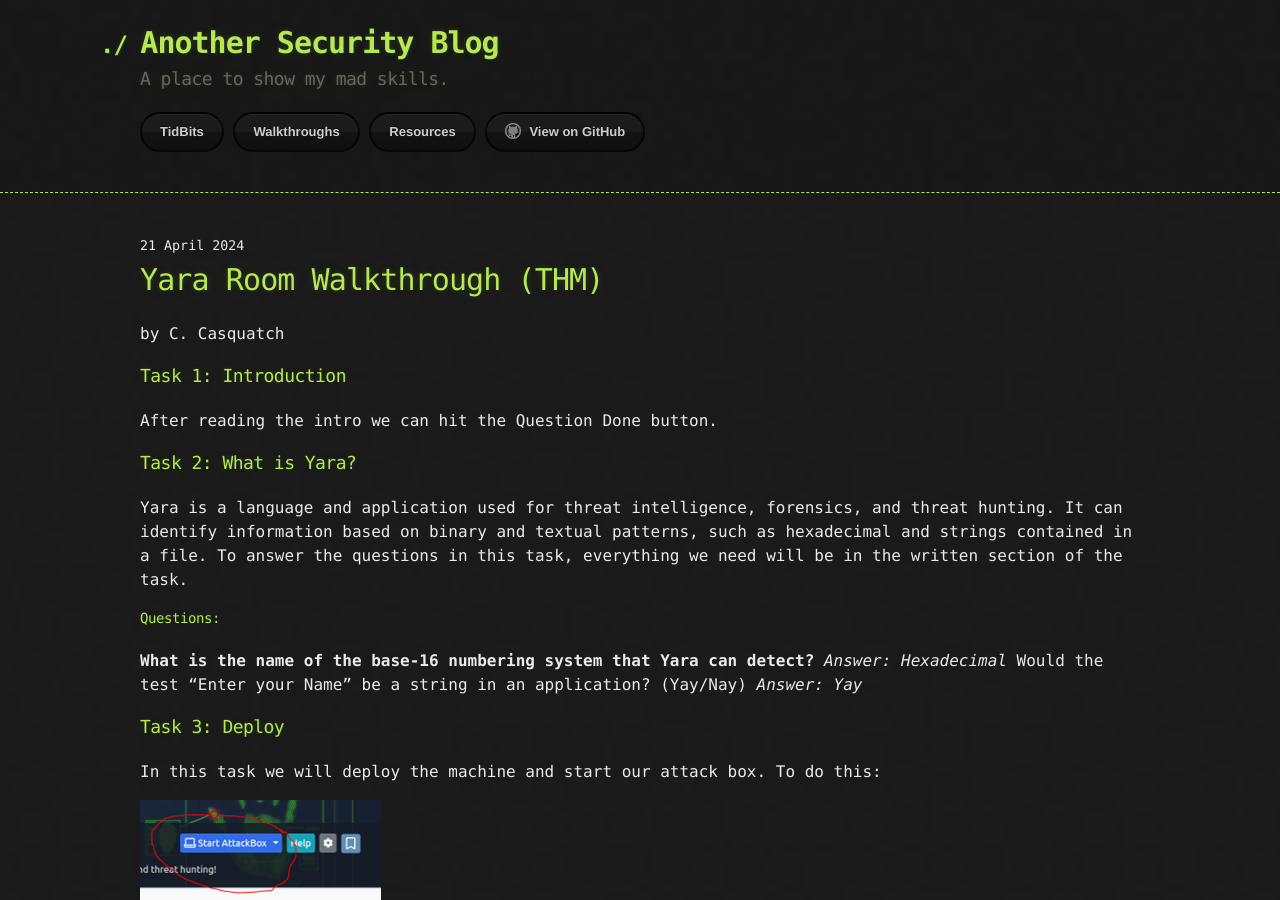
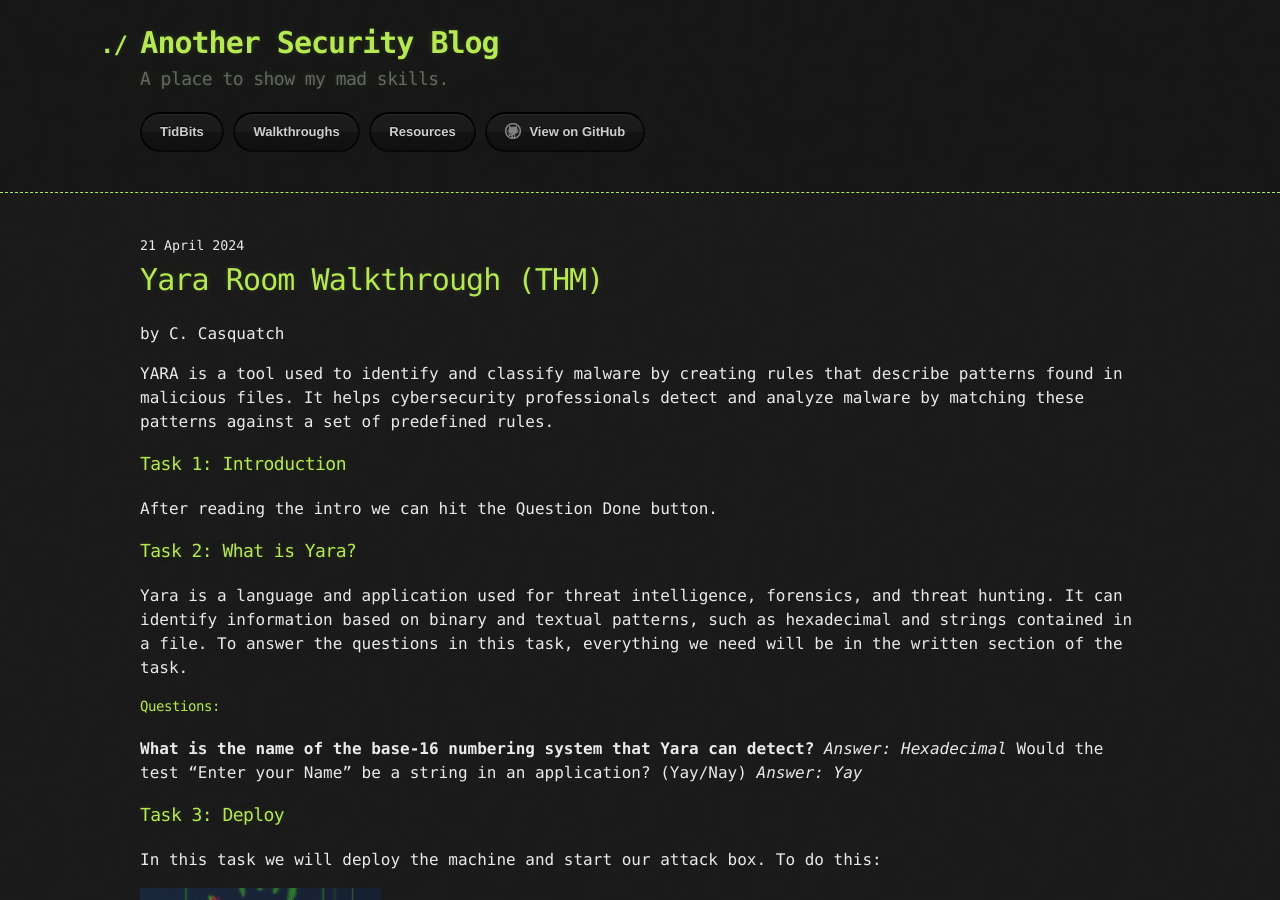
Before and after one commit to CyberCasquatch/cybercasquatch.github.io, a Jekyll site: the page built from _posts/Walkthroughs/2024-09-03-Yara-Walkthrough.markdown, in a window 1280 px wide and 900 px high. Built offline with Jekyll 4.4.1, drawn with Linux system fonts in a browser that asks for light colours.

Commit message:
Update 2024-09-03-Yara-Walkthrough.markdown

```diff
--- a/_posts/Walkthroughs/2024-09-03-Yara-Walkthrough.markdown
+++ b/_posts/Walkthroughs/2024-09-03-Yara-Walkthrough.markdown
@@ -6,6 +6,8 @@
 comments: false
 tag: ['Yara', 'Digital Forensics', 'Threat Hunting']
 ---
+YARA is a tool used to identify and classify malware by creating rules that describe patterns found in malicious files. It helps cybersecurity professionals detect and analyze malware by matching these patterns against a set of predefined rules.
+
 
 ### Task 1: Introduction
 After reading the intro we can hit the Question Done button.
```
